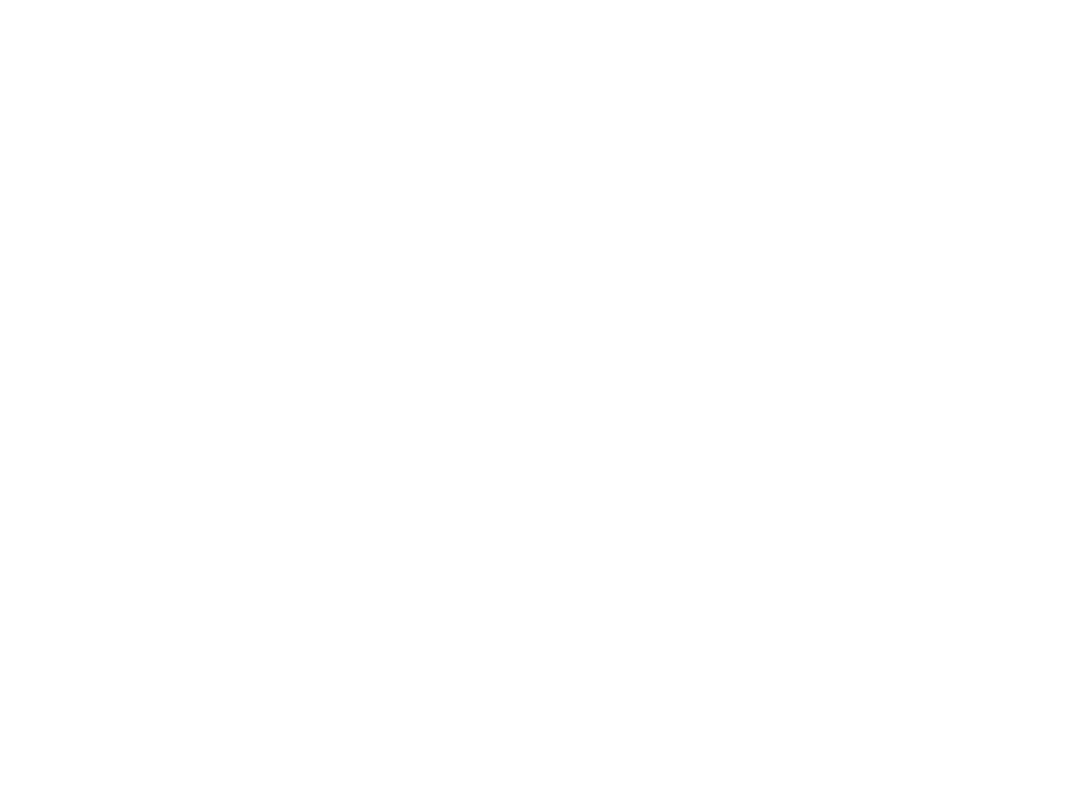
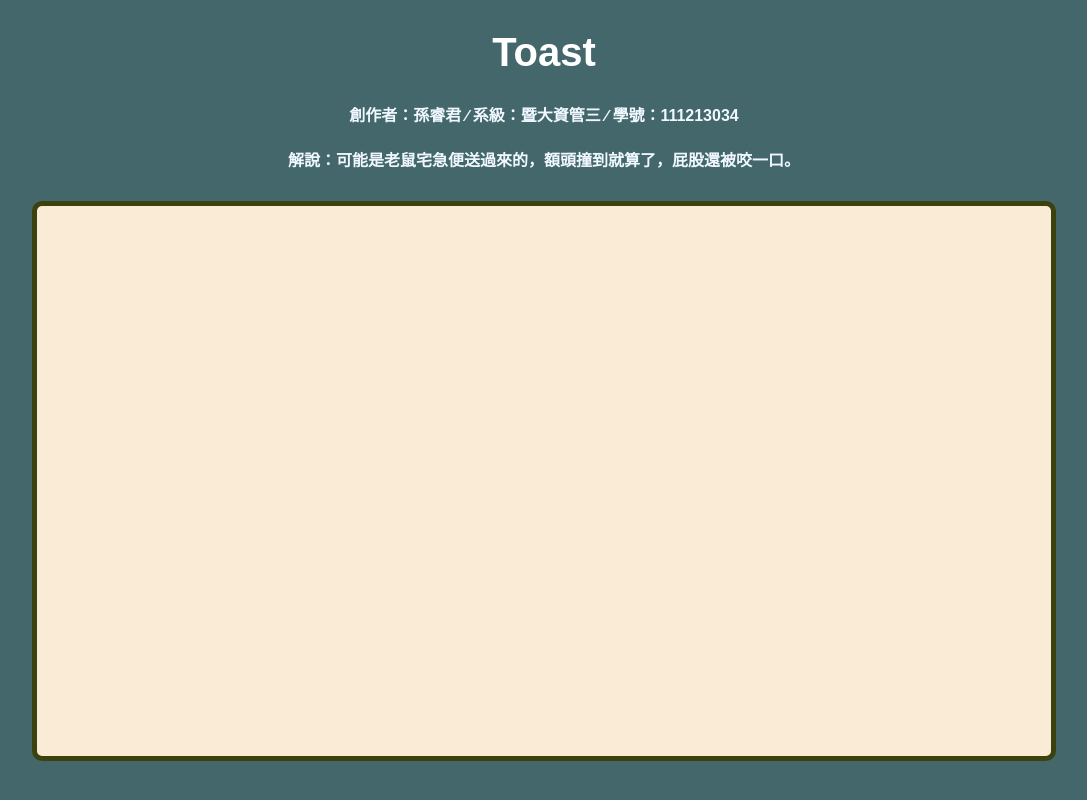
Before and after one commit to keino142857/view_toast, a plain HTML site: page index.html in a window 1280 px wide. Shown: the whole page, without its empty margins (96-1183 px from the left). Drawn offline with Linux system fonts and the light colour scheme; some packages are replaced by stand-ins of ours; a script that the page names is missing.

Commit message:
edit html

```diff
--- a/index.html
+++ b/index.html
@@ -6,9 +6,45 @@
     <script
       type="module"
       src="https://cdn.jsdelivr.net/npm/@babylonjs/viewer@8.0.0/dist/babylon-viewer.esm.min.js"></script>
+    <style>
+      html, body {
+        width: 100%;
+        height: 100%;
+        margin: 0;
+        padding: 0;
+        overflow: hidden;
+        background-color: #43676b;
+        font-family: Arial, sans-serif;
+      }
 
+      h1 {
+        text-align: center;
+        color: white;
+        margin-top: 30px;
+        font-size: 2.5em;
+      }
+      h4 {
+        text-align: center;
+        color:aliceblue;
+      }
+      babylon-viewer {
+        display: block;
+        width: 80%;
+        height: 70%;
+        margin: 30px auto 0 auto;
+        border: 5px solid #3b420e;
+        background-color: antiquewhite;
+        border-radius: 10px;
+        box-sizing: border-box;
+      }
+
+
+    </style>
   </head>
   <body>
+    <h1>Toast</h1>
+    <h4>創作者：孫睿君 ∕ 系級：暨大資管三 ∕ 學號：111213034</h4>
+    <h4>解說：可能是老鼠宅急便送過來的，額頭撞到就算了，屁股還被咬一口。</h4>
     <babylon-viewer
       source="https://keino142857.github.io/view_toast/Toast.glb">
     </babylon-viewer>
```
